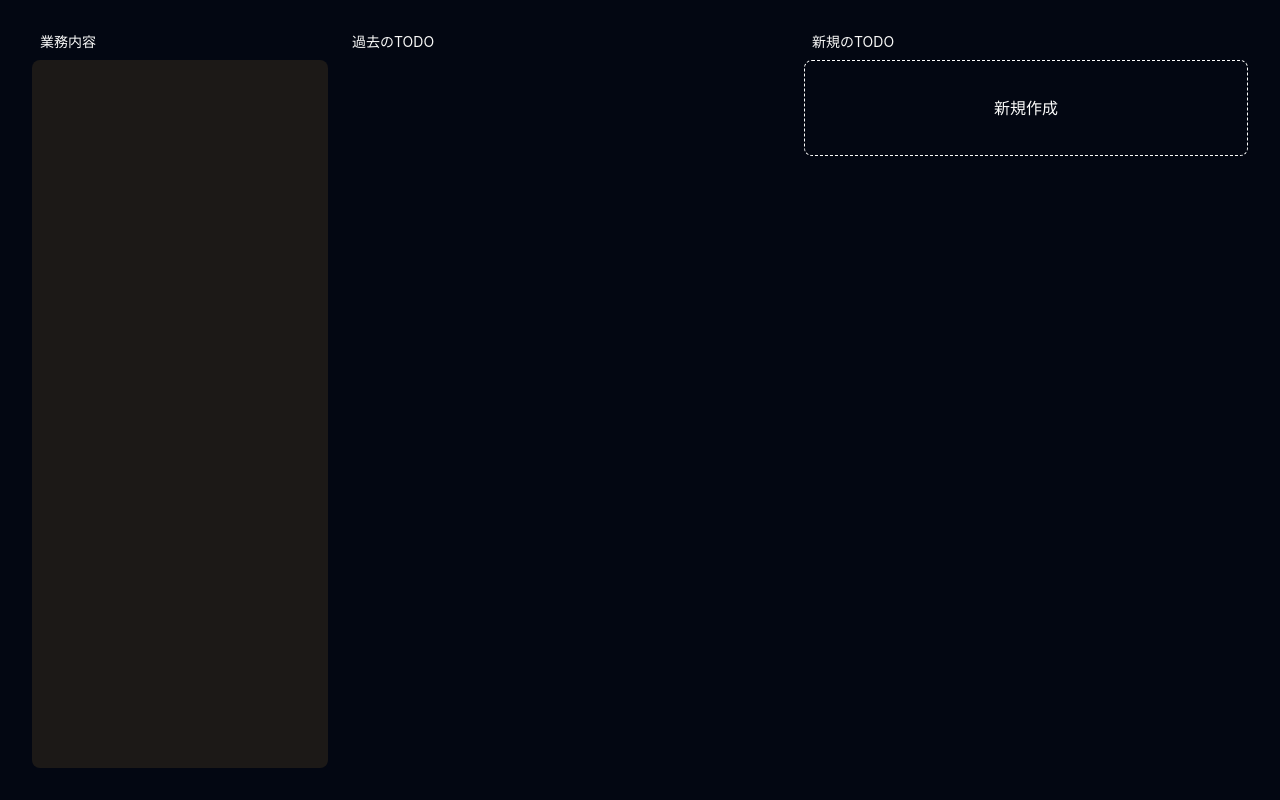
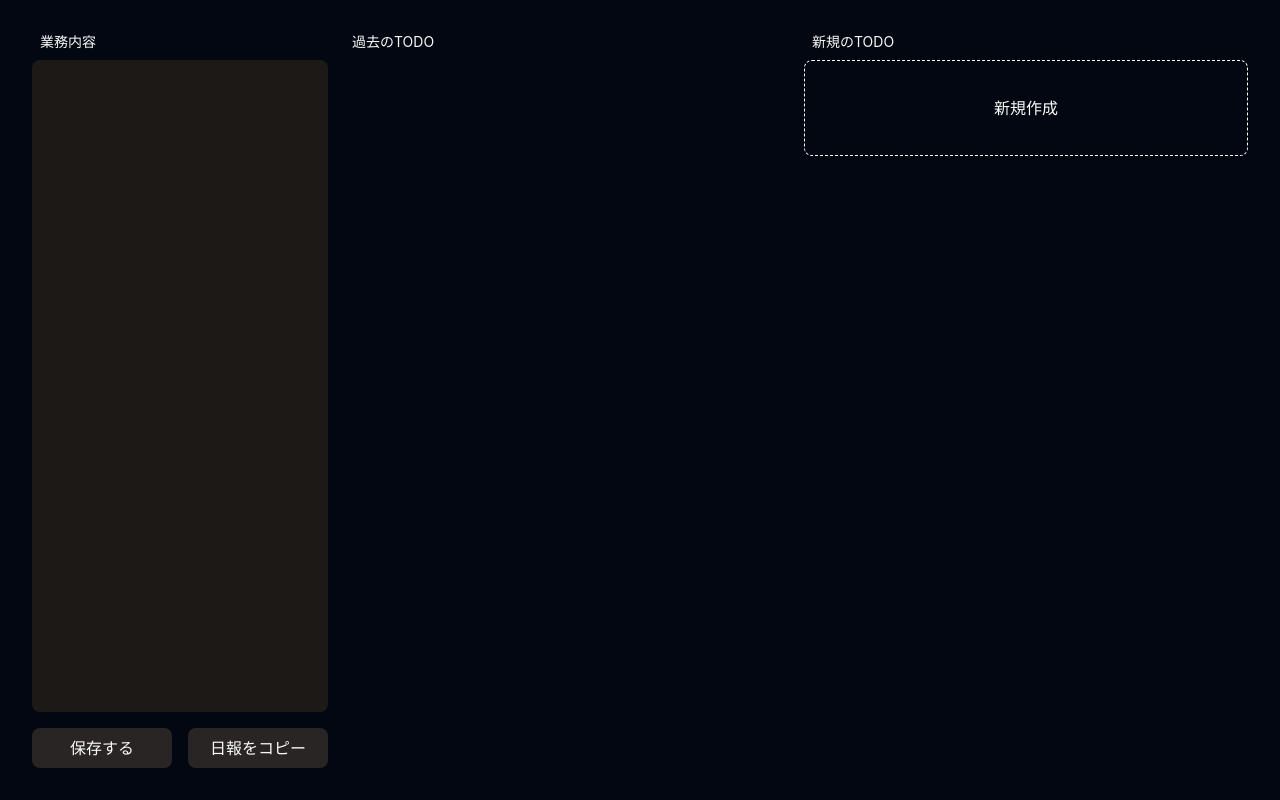
Before and after one commit to katedegree/daily, a React (Vite) app: page / in a window 1280 px wide. Built offline with nearby package versions, Linux system fonts and the light colour scheme.

Commit message:
保存処理完了

```diff
--- a/src/App.tsx
+++ b/src/App.tsx
@@ -1,6 +1,6 @@
 import { useTaskStore } from "./use-task-store";
 import { Card } from "./components";
-import { useState } from "react";
+import { useEffect, useState } from "react";
 import { today } from "./utils";
 
 function App() {
@@ -15,17 +15,37 @@ function App() {
     (t) => t.createdDate === today(),
   );
 
+  // 今のタスクの状態をlocalStorageのtasksに保存する。
+  const handleSave = () => {
+    localStorage.setItem("tasks", JSON.stringify(tasks));
+  };
+
+  // 初期ロード時にlocalStorageのtasksを参照する。
+  useEffect(() => {
+    const stored = localStorage.getItem("tasks");
+    if (!stored) return;
+    useTaskStore.setState({ tasks: JSON.parse(stored) });
+  }, []);
+
   return (
     <div className="h-screen grid grid-cols-[2fr_3fr_3fr] grid-rows-[auto_1fr] gap-x-4 p-8">
       <p className="pl-2 pb-2 text-sm">業務内容</p>
       <p className="pl-2 pb-2 text-sm">過去のTODO</p>
       <p className="pl-2 pb-2 text-sm">新規のTODO</p>
 
-      <textarea
-        className="w-full bg-board p-4 rounded-lg overflow-y-auto"
-        value={synopsis}
-        onChange={(e) => setSynopsis(e.target.value)}
-      />
+      <div className="grid grid-rows-[1fr_auto] gap-4">
+        <textarea
+          className="w-full bg-board p-4 rounded-lg overflow-y-auto"
+          value={synopsis}
+          onChange={(e) => setSynopsis(e.target.value)}
+        />
+        <div className="grid grid-cols-2 gap-4">
+          <button className="bg-input py-2 rounded-lg" onClick={handleSave}>
+            保存する
+          </button>
+          <button className="bg-input py-2 rounded-lg">日報をコピー</button>
+        </div>
+      </div>
 
       <div className="flex flex-col gap-4 overflow-y-auto">
         {remainingTasks.map((task) => {
```
